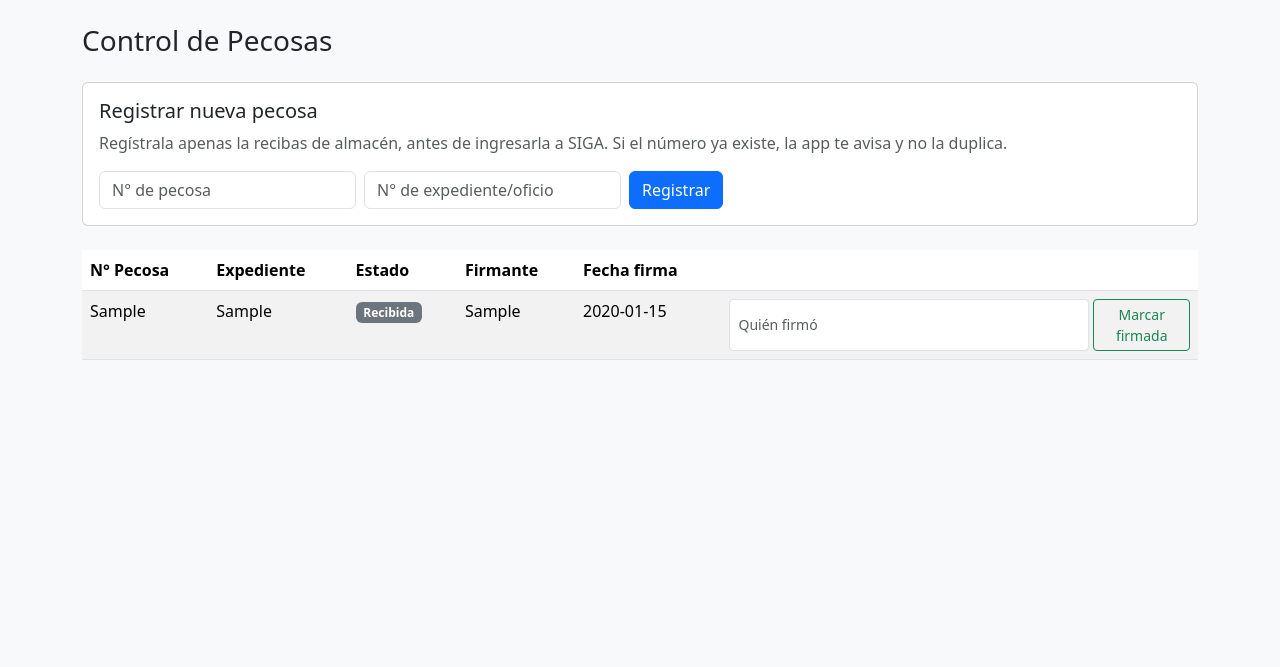
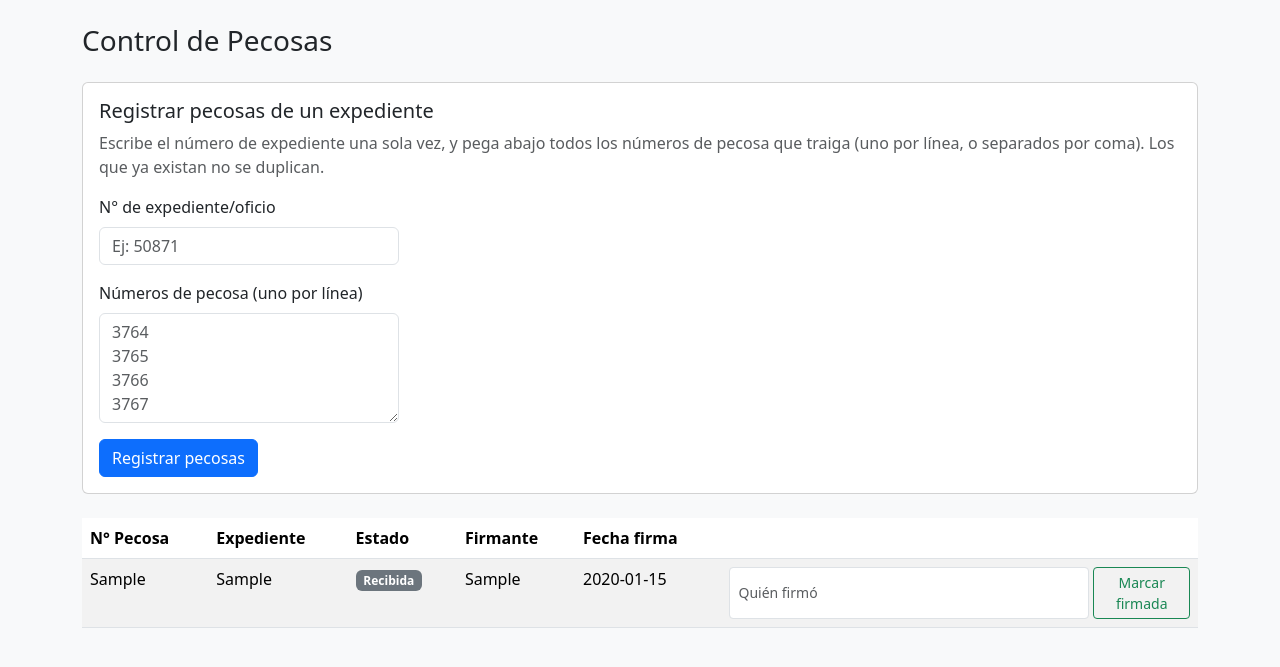
Before and after one commit to intkvn/siga-onevision-app2, a FastAPI app: page /pecosas in a window 1280 px wide. Shown: the part 56-723 px from the top of the page. Run offline with FastAPI, Linux system fonts and the light colour scheme; the visitor is signed in with stand-in values (Sample User, id 1); tables that the repository leaves empty hold one stand-in row (values such as "Sample post"); parts of the project's set-up code (start-up, migrations or seed data) failed here and were passed over.

Commit message:
Pecosas registro

```diff
--- a/app/templates/pecosas.html
+++ b/app/templates/pecosas.html
@@ -6,21 +6,24 @@
 {% if request.query_params.get("error") %}
 <div class="alert alert-warning">{{ request.query_params.get("error") }}</div>
 {% endif %}
+{% if request.query_params.get("info") %}
+<div class="alert alert-info">{{ request.query_params.get("info") }}</div>
+{% endif %}
 
 <div class="card mb-4">
     <div class="card-body">
-        <h5 class="card-title">Registrar nueva pecosa</h5>
-        <p class="text-muted">Regístrala apenas la recibas de almacén, antes de ingresarla a SIGA. Si el número ya existe, la app te avisa y no la duplica.</p>
-        <form method="post" action="/pecosas/nueva" class="row g-2">
-            <div class="col-auto">
-                <input type="text" name="numero_pecosa" class="form-control" placeholder="N° de pecosa" required>
+        <h5 class="card-title">Registrar pecosas de un expediente</h5>
+        <p class="text-muted">Escribe el número de expediente una sola vez, y pega abajo todos los números de pecosa que traiga (uno por línea, o separados por coma). Los que ya existan no se duplican.</p>
+        <form method="post" action="/pecosas/nuevas-multiples">
+            <div class="mb-3">
+                <label class="form-label">N° de expediente/oficio</label>
+                <input type="text" name="numero_expediente" class="form-control" style="max-width: 300px;" placeholder="Ej: 50871" required>
             </div>
-            <div class="col-auto">
-                <input type="text" name="numero_expediente" class="form-control" placeholder="N° de expediente/oficio" required>
+            <div class="mb-3">
+                <label class="form-label">Números de pecosa (uno por línea)</label>
+                <textarea name="numeros_pecosa" class="form-control" rows="4" style="max-width: 300px;" placeholder="3764&#10;3765&#10;3766&#10;3767" required></textarea>
             </div>
-            <div class="col-auto">
-                <button type="submit" class="btn btn-primary">Registrar</button>
-            </div>
+            <button type="submit" class="btn btn-primary">Registrar pecosas</button>
         </form>
     </div>
 </div>
```
